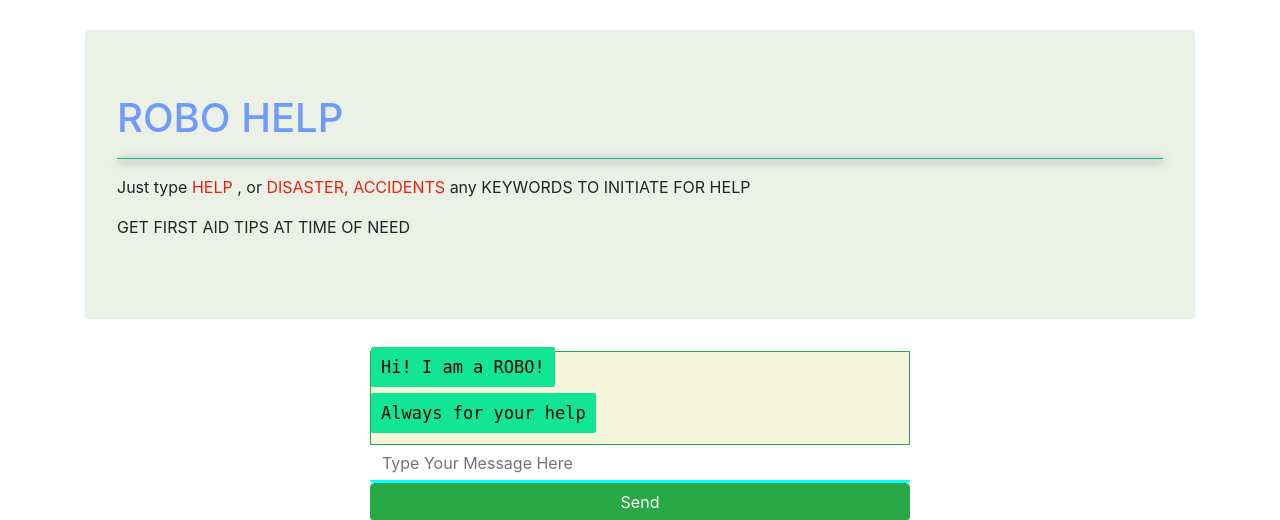
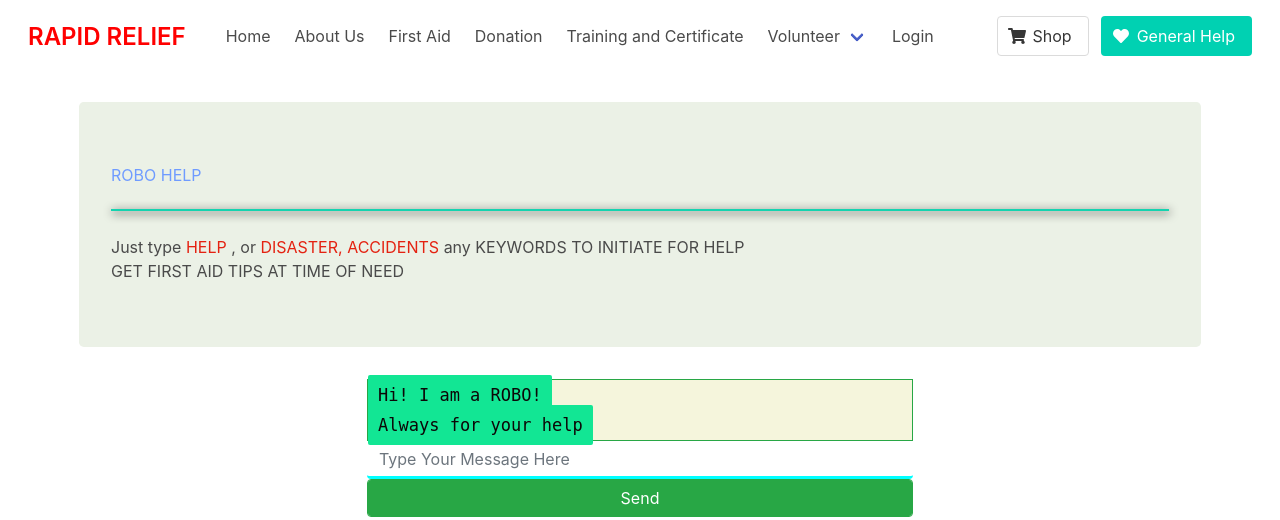
Before and after one commit to himanshuvarandani/Rapid-Relief, a Flask app: page /Chatbot in a window 1280 px wide. Shown: the top 520 px of the page. Run offline with Flask 2, Linux system fonts and the light colour scheme; some libraries are stand-ins or nearby versions.

Commit message:
Final Add naviation bar in chatbot

```diff
--- a/app/templates/ChatBot.html
+++ b/app/templates/ChatBot.html
@@ -6,9 +6,97 @@
     <meta name="viewport" content="width=device-width, initial-scale=1, shrink-to-fit=no">
     <link rel="stylesheet" href="https://maxcdn.bootstrapcdn.com/bootstrap/4.3.1/css/bootstrap.min.css">
     <link rel="stylesheet" href="/static/style.css">
+    <link rel="stylesheet" href="https://cdn.jsdelivr.net/npm/bulma@0.8.0/css/bulma.min.css">
+    <script defer src="https://use.fontawesome.com/releases/v5.3.1/js/all.js"></script>
     <script src="https://ajax.googleapis.com/ajax/libs/jquery/3.2.1/jquery.min.js"></script>
 </head>
 <body>
+    <nav class="navbar is-transparent">
+        <div class="navbar-brand">
+          <a class="navbar-item" href="">
+                <h1 class="title is-4" style="color:red">RAPID RELIEF</h1>
+          </a>
+          <div class="navbar-burger burger" data-target="navbarExampleTransparentExample">
+            <span></span>
+            <span></span>
+            <span></span>
+          </div>
+        </div>
+
+        <div id="navbarExampleTransparentExample" class="navbar-menu">
+          <div class="navbar-start">
+              <a class="navbar-item" href="/index">
+              Home
+              </a>
+              <a class="navbar-item" href="#about_us">
+              About Us
+              </a>
+              <a class="navbar-item" href="/aid">
+              First Aid
+               </a>
+              <a class="navbar-item" href="#donate">
+              Donation
+               </a>
+                <a class="navbar-item" href="">
+                  Training and Certificate
+               </a>
+            <div class="navbar-item has-dropdown is-hoverable">
+              <a class="navbar-link" href="/volunteer">
+                Volunteer
+              </a>
+              <div class="navbar-dropdown is-boxed">
+                <a class="navbar-item" href="/volunteer#apply">
+                  Apply For Volunteer
+                </a>
+                <a class="navbar-item" href="/volunteer#volunteer_role">
+                  Role of Volunteer
+                </a>
+                <hr class="navbar-divider">
+                <a class="navbar-item" href="">
+                  Elements
+                </a>
+                <a class="navbar-item is-active" href="">
+                  Components
+                </a>
+              </div>
+            </div>
+            {% if current_user.is_anonymous %}
+              <a class="navbar-item" href="/lerner_login">
+                Login
+              </a>
+            {% else %}
+              <a class="navbar-item" href="/lerner_logout">
+                Logout
+              </a>
+            {% endif %}
+          </div>
+
+          <div class="navbar-end">
+            <div class="navbar-item">
+              <div class="field is-grouped">
+                <p class="control">
+                  <a class="bd-tw-button button" data-social-network="Twitter" data-social-action="tweet" data-social-target="https://bulma.io" target="_blank" href="https://twitter.com/intent/tweet?text=Bulma: a modern CSS framework based on Flexbox&amp;hashtags=bulmaio&amp;url=https://bulma.io&amp;via=jgthms">
+                    <span class="icon">
+                      <i class="fas fa-shopping-cart"></i>
+                    </span>
+                    <span>
+                      Shop
+                    </span>
+                  </a>
+                </p>
+                <p class="control">
+                  <a class="button is-primary" href="">
+                    <span class="icon">
+                      <i class="fas fa-heart"></i>
+                    </span>
+                    <span>General Help</span>
+                  </a>
+                </p>
+              </div>
+            </div>
+          </div>
+        </div>
+      </nav>
     <div class="container" styel>
         <div class="jumbotron" style="background-color: #ebf1e6;margin-top: 30px; ">
                        <h1 style="color: #6f9bff;">  ROBO HELP </h1>
```
Also changed, not shown: app/templates/volunteer.html (+11 -1 lines), customer.db.
